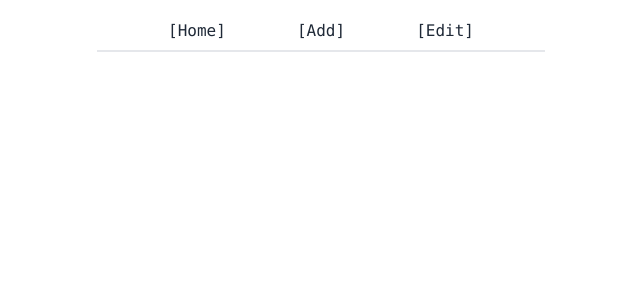
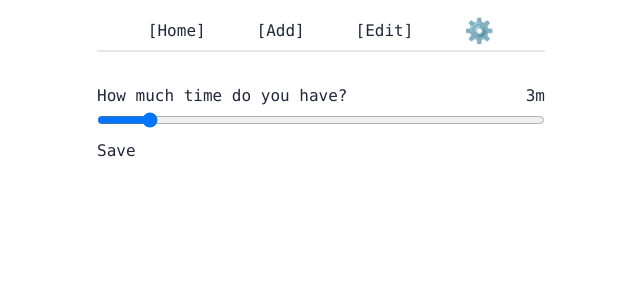
Before and after one commit to hukuuu/remember-stuff, a React (Create React App) app: page /#/settings in a window 1280 px wide. Before the commit this address had no page. Shown: the top 300 px of the page, without its empty margins (319-959 px from the left). Built offline with nearby package versions, Linux system fonts and the light colour scheme.

Commit message:
add settings sreen + workout duration setting

```diff
--- a/src/App.js
+++ b/src/App.js
@@ -1,5 +1,6 @@
 import { HashRouter as Router, Routes, Route, Link } from 'react-router-dom'
 import { AddScreen, WorkoutScreen, EditListScreen, EditScreen } from './things'
+import SettingsScreen from './SettingsScreen'
 
 const MyLink = ({ to, text }) => (
   <Link className="" to={to}>
@@ -15,6 +16,9 @@ export default function App() {
           <MyLink to="/" text="Home" />
           <MyLink to="/add" text="Add" />
           <MyLink to="/edit" text="Edit" />
+          <Link className="text-2xl" to="/settings">
+            ⚙️
+          </Link>
         </nav>
         <div className="flex flex-1 flex-col overflow-y-hidden">
           <Routes>
@@ -22,6 +26,7 @@ export default function App() {
             <Route path="/add" element={<AddScreen />} />
             <Route path="/edit" element={<EditListScreen />} />
             <Route path="/edit/:id" element={<EditScreen />} />
+            <Route path="/settings" element={<SettingsScreen />} />
           </Routes>
         </div>
       </div>
--- /dev/null
+++ b/src/SettingsScreen.js
@@ -0,0 +1,39 @@
+import { useState } from 'react'
+import useStore from './store'
+
+const SettingsScreen = () => {
+  const [settings, setSettings] = useStore(state => [
+    state.settings,
+    state.setSettings,
+  ])
+  const [duration, setDuration] = useState(settings.preferredWorkoutDuraiton)
+
+  const save = () => {
+    const s = { ...settings, preferredWorkoutDuraiton: duration }
+    setSettings(s)
+  }
+
+  return (
+    <div className="pt-8">
+      <form>
+        <label htmlFor="workoutDuration" className="form-label">
+          How much time do you have?
+          <span className="float-right">{duration}m</span>
+        </label>
+        <input
+          type="range"
+          min={1}
+          max={20}
+          step={1}
+          className="form-range w-full h-6 p-0 "
+          id="workoutDuration"
+          value={duration}
+          onChange={e => setDuration(parseInt(e.target.value))}
+        />
+        <button onClick={save}>Save</button>
+      </form>
+    </div>
+  )
+}
+
+export default SettingsScreen
--- /dev/null
+++ b/src/constants.js
@@ -0,0 +1 @@
+export const DEFAULT_WORKOUT_DURATION = 3
--- a/src/store.js
+++ b/src/store.js
@@ -2,10 +2,19 @@ import create from 'zustand'
 import { persist } from 'zustand/middleware'
 import produce from 'immer'
 import { v4 } from 'uuid'
+import { DEFAULT_WORKOUT_DURATION } from './constants'
 
 const useStore = create(
   persist(
     set => ({
+      settings: {
+        preferredWorkoutDuraiton: DEFAULT_WORKOUT_DURATION,
+      },
+      setSettings: settings => {
+        set(() => ({
+          settings,
+        }))
+      },
       things: [],
       add: thing => {
         console.log('add', thing)
```
